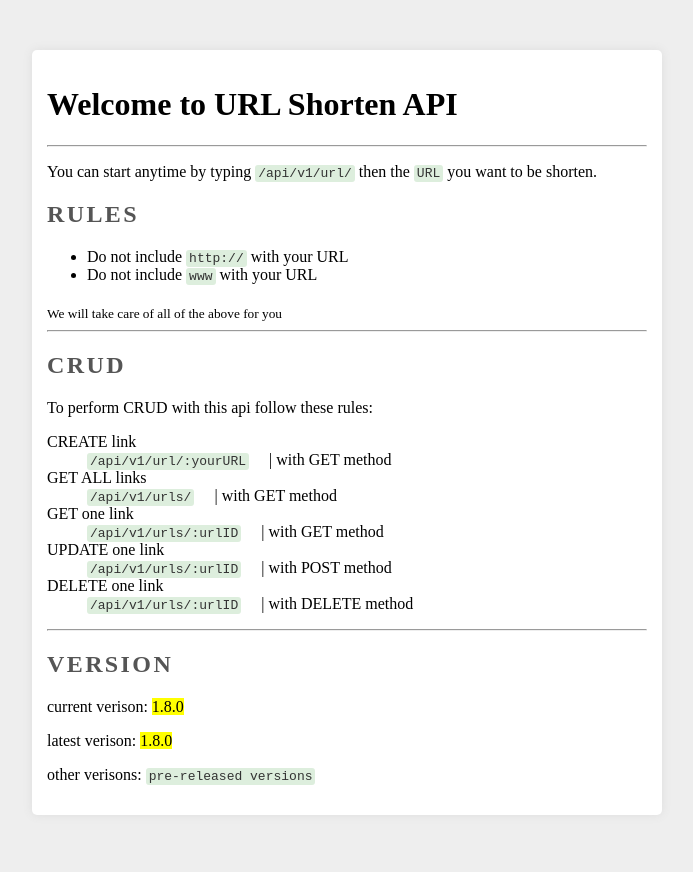
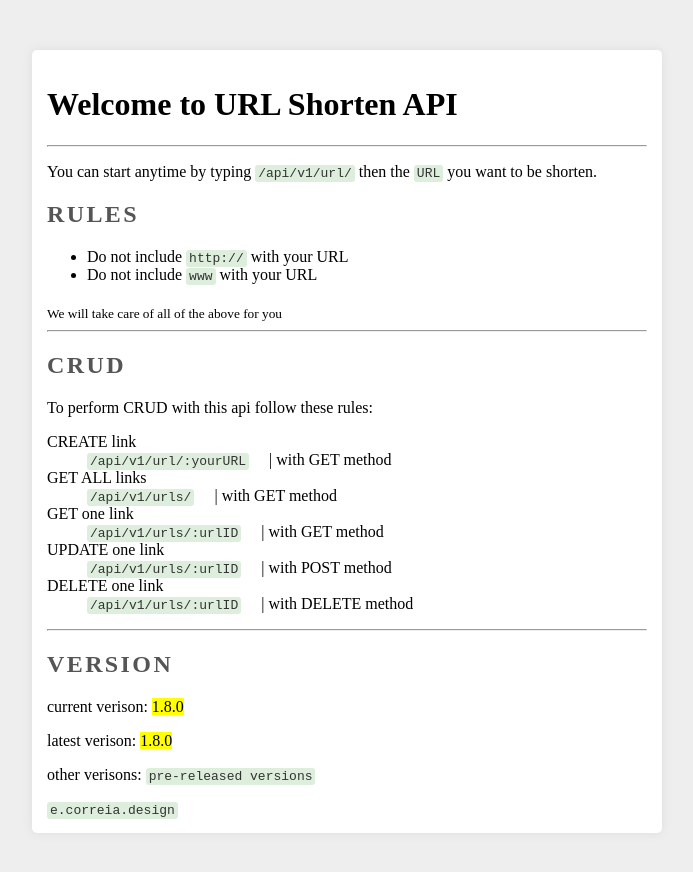
Before and after one commit to ECorreia45/URL-Shortener, a website: page public/index.html in a window 1280 px wide. Shown: the whole page, without its empty margins (293-986 px from the left). Drawn offline with Linux system fonts and the light colour scheme.

Commit message:
signining on the bottom

```diff
--- a/public/index.html
+++ b/public/index.html
@@ -43,6 +43,8 @@
 		<p>current verison: <mark>1.8.0</mark></p>
 		<p>latest verison: <mark>1.8.0</mark></p>
 		<p>other verisons: <code>pre-released versions</code></p>
+
+		<code>e.correia.design</code>
 	</header>
 </body>
 </html>
```
